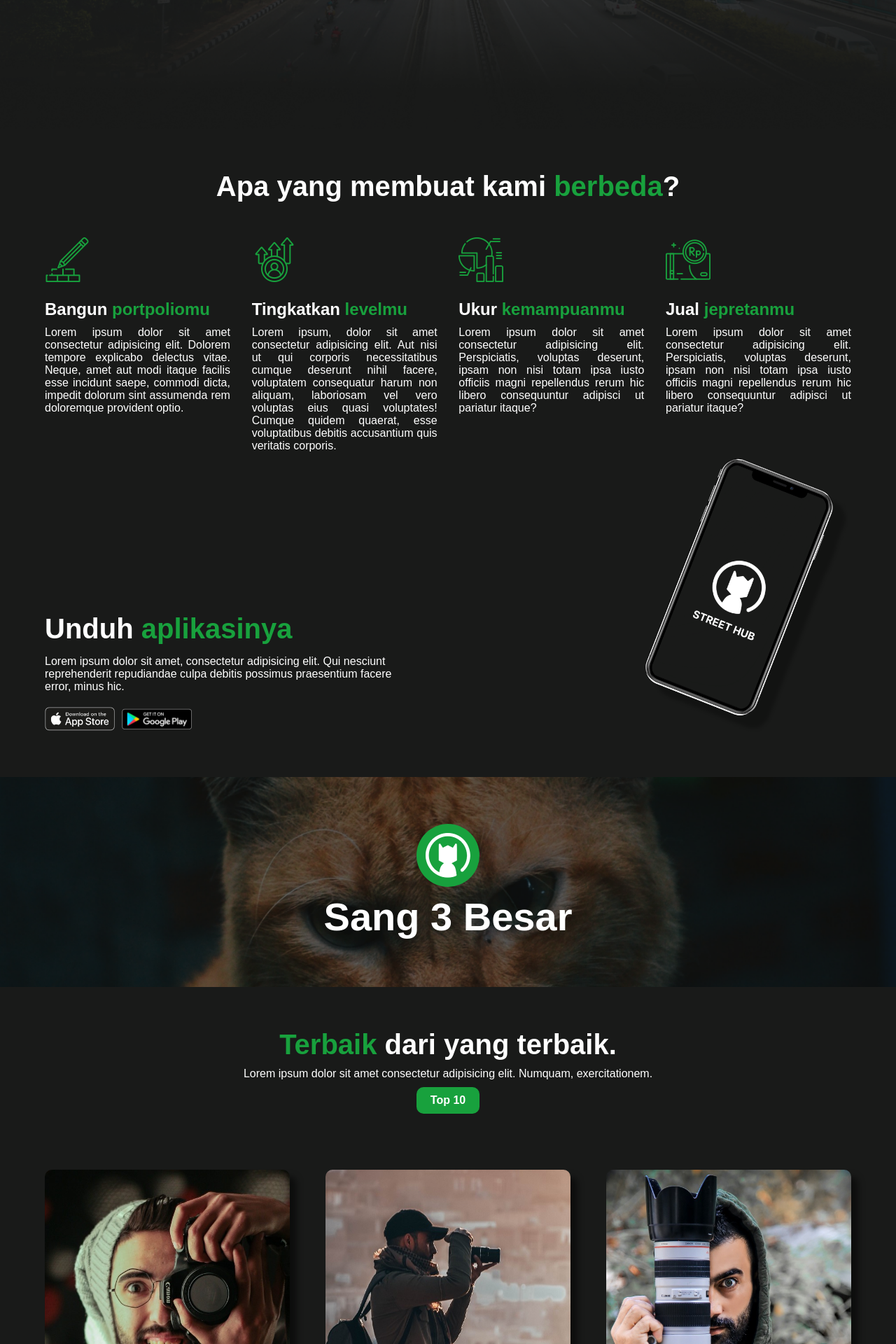
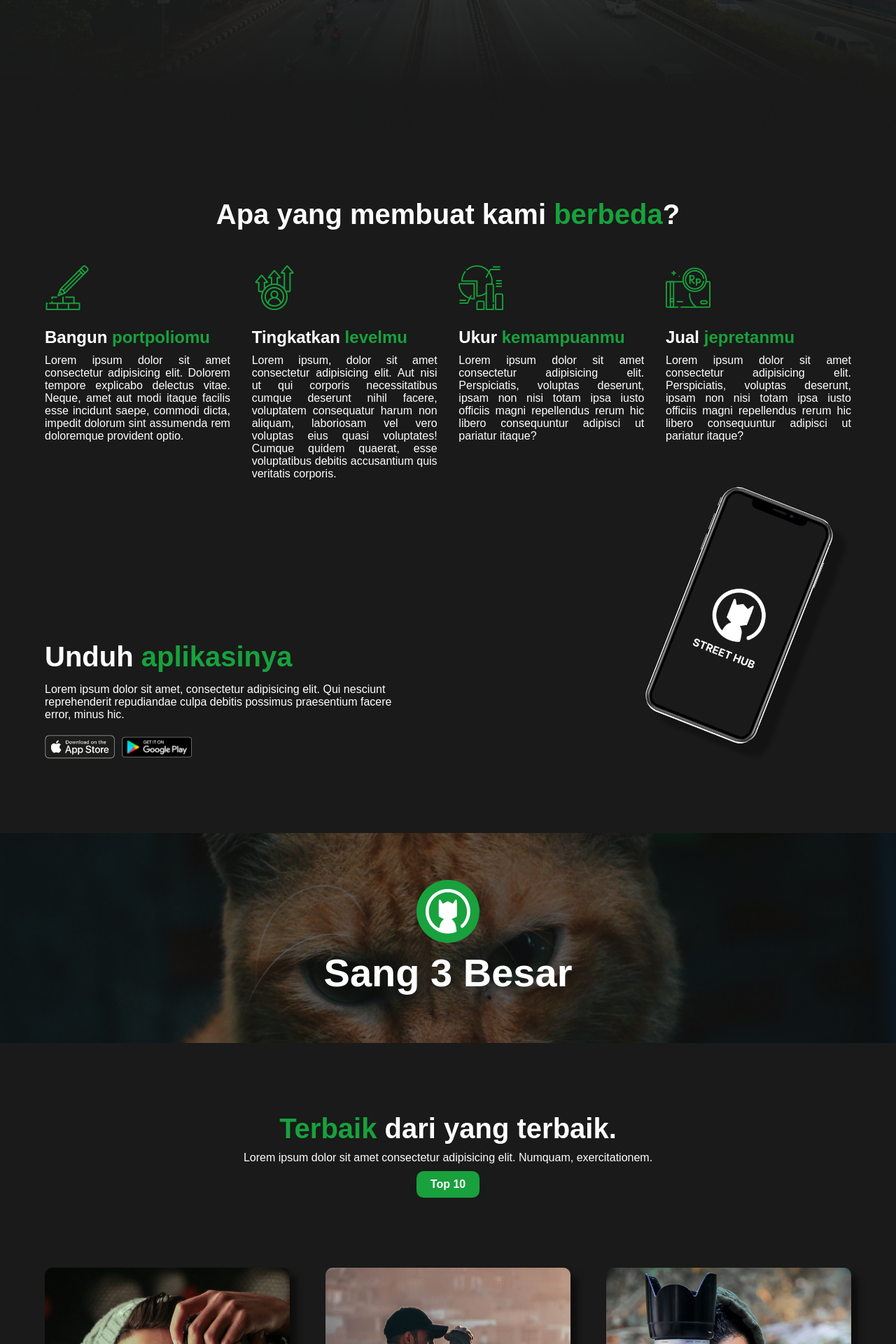
Before and after one commit to zumaku/streethub, a PHP site: page / in a window 1280 px wide. Shown: the part 616-2536 px from the top of the page at 70% size. Run offline with PHP 8.4, Linux system fonts and the light colour scheme.

Commit message:
Memperbaiki padding pada section

```diff
--- a/css/main.css
+++ b/css/main.css
@@ -376,7 +376,7 @@ div#bookmark.bookmark p {
   height: fit-content;
   margin: auto;
   height: 100vh;
-  padding: 60px 0;
+  padding: 100px 0;
   box-sizing: border-box;
   display: flex;
   flex-direction: column;
@@ -541,7 +541,7 @@ div#bookmark.bookmark p {
   height: fit-content;
   margin: auto;
   height: fit-content;
-  padding: 60px 0;
+  padding: 100px 0;
   box-sizing: border-box;
   display: flex;
   flex-direction: column;
@@ -790,7 +790,7 @@ div#bookmark.bookmark p {
   height: fit-content;
   margin: auto;
   height: fit-content;
-  padding: 60px 0;
+  padding: 100px 0;
   box-sizing: border-box;
   display: flex;
   flex-direction: column;
@@ -845,12 +845,9 @@ div#bookmark.bookmark p {
 .big3 .container p {
   margin-bottom: 10px;
 }
-.big3 .container .btn {
-  margin-bottom: 60px;
-}
 .big3 .container .cards {
   width: 100%;
-  margin-top: 20px;
+  margin: 100px auto 50px;
   display: flex;
   justify-content: space-between;
 }
--- a/scss/components/_section.scss
+++ b/scss/components/_section.scss
@@ -10,7 +10,7 @@
         @if $tinggi != false{
             height: $tinggi;
         }
-        padding: 60px 0;
+        padding: 100px 0;
         box-sizing: border-box;
         display: flex;
         flex-direction: column;
--- a/scss/layout/_bigThree.scss
+++ b/scss/layout/_bigThree.scss
@@ -9,12 +9,9 @@
         p{
             margin-bottom: 10px;
         }
-        .btn{
-            margin-bottom: 60px;
-        }
         .cards{
             width: 100%;
-            margin-top: 20px;
+            margin: 100px auto 50px;
             display: flex;
             justify-content: space-between;
             .card{
```
Also changed, not shown: 1 other file.
